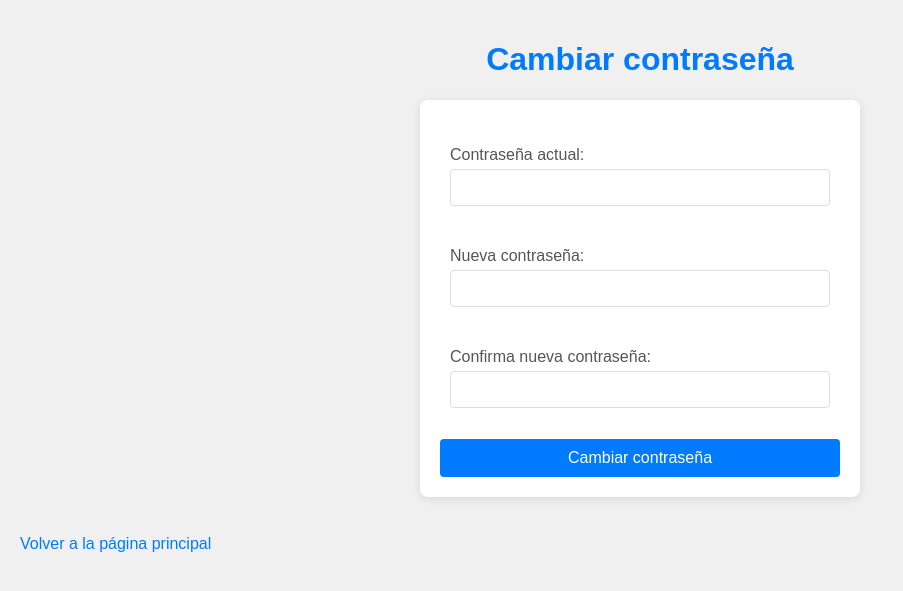
After one commit to xianleon310/DWES, a PHP site: page /change_password.html in a window 1280 px wide. The commit adds this page. Shown: the top 591 px of the page, without its empty margins (0-903 px from the left). Run offline with PHP 8.4, Linux system fonts and the light colour scheme.

```diff
--- /dev/null
+++ b/sprint3sesiones/www/site5/change_password.html
@@ -0,0 +1,43 @@
+<!DOCTYPE html>
+<html lang="es">
+<head>
+    <meta charset="UTF-8">
+    <meta name="viewport" content="width=device-width, initial-scale=1.0">
+    <title>Cambiar contraseña</title>
+    <link rel="stylesheet" href="main-estilos.css">
+</head>
+<body>
+    <h1>Cambiar contraseña</h1>
+    <form method="post" action="change_password.php" onsubmit="return validar()">
+        <p>
+            <label for="pass_actual">Contraseña actual:</label>
+            <input type="password" id="pass_actual" name="pass_actual">
+        </p>
+        <p>
+            <label for="pass_nueva">Nueva contraseña:</label>
+            <input type="password" id="pass_nueva" name="pass_nueva">
+        </p>
+        <p>
+            <label for="pass_nueva2">Confirma nueva contraseña:</label>
+            <input type="password" id="pass_nueva2" name="pass_nueva2">
+        </p>
+        <input type="submit" value="Cambiar contraseña">
+    </form>
+    <br>
+    <a href="main.php">Volver a la página principal</a>
+    <script>
+        function validar() {
+            var passActual = document.getElementById('pass_actual').value;
+            var passNueva = document.getElementById('pass_nueva').value;
+            var passNueva2 = document.getElementById('pass_nueva2').value;
+
+
+            if (passActual == '' || passNueva == '' || passNueva2=='') {
+                alert('Los campos no pueden estar vacíos');
+                return false;  // NO ENVIA EL FORMULARIO SI HAY CAMPOS VACIOS
+            }
+            return true;  // ENVIA EL FORMULARIO SI ESTÁ TODO OK
+        }
+    </script>
+</body>
+</html>
--- /dev/null
+++ b/sprint3sesiones/www/site5/logout.php
@@ -0,0 +1,6 @@
+<?php
+    //CIERRA LA SESIÓN Y REDIRIGE A LOGIN
+    session_start();
+    session_destroy();
+    header('Location: login.html');
+?>
--- /dev/null
+++ b/sprint3sesiones/www/site5/main-estilos.css
@@ -0,0 +1,115 @@
+/* ESTILOS GENERALES PARA TODA LA WEB */
+body {
+    font-family: Arial, sans-serif;
+    background-color: #f0f0f0;
+    margin: 0;
+    padding: 20px;
+    color: #333;
+}
+/*TEXTO DE BIENVENIDA*/
+h1 {
+    color: #007bff;
+    text-align: center;
+}
+/*TITULOS DE LOS JUEGOS*/
+h2 {
+    color: #333;
+}
+
+/* FORMULARIOS */
+form {
+    background-color: #ffffff;
+    padding: 20px;
+    border-radius: 8px;
+    box-shadow: 0 2px 10px rgba(0, 0, 0, 0.1);
+    max-width: 400px;
+    margin: 20px auto;
+}
+
+label {
+    display: block;
+    margin-bottom: 5px;
+    color: #555;
+    text-align: left;
+}
+
+input[type="text"],
+input[type="email"],
+input[type="password"],
+textarea {
+    /*OCUPAN LOS CAMPOS EL 100% DEL PADRE (form) PERO CON MARGENES*/
+    width: 100%;
+    padding: 10px;
+    margin-bottom: 5px;
+    border: 1px solid #ddd;
+    border-radius: 4px;
+    box-sizing: border-box;
+    text-align: left;
+}
+
+input[type="submit"] {
+    background-color: #007bff;
+    color: white;
+    padding: 10px 20px;
+    border: none;
+    border-radius: 4px;
+    cursor: pointer;
+    font-size: 16px;
+    width: 100%;
+}
+
+input[type="submit"]:hover {
+    background-color: #0056b3;
+}
+
+/* ENLACES */
+a {
+    color: #007bff;
+    text-decoration: none;
+}
+
+a:hover {
+    text-decoration: underline;
+}
+
+/* MENSAJES DE ERROR/ÉXITO Y LOS TITULOS DE LAS ENCUESTAS*/
+p {
+    text-align: center;
+    padding: 10px;
+}
+
+
+
+
+
+/*PARA LOS JUEGOS DEL MAIN*/
+.juego{
+    /*OPACIDAD DE 70%*/
+    opacity:0.7;
+    /*SOMBRAS*/
+    box-shadow: 0 2px 5px rgba(0, 0, 0, 0.1);
+    /*MARGEN CON RESPECTO AL RESTO DE ELEMENTOS Y ENTRE ESTOS MISMOS*/
+    padding: 15px;
+    margin: 10px 0;
+    /*REDONDEAR ESQUINAS Y COLOR DE FONDO*/
+    border-radius: 8px;
+    background-color: #f9f9f9;
+    /*TRANSICIÓN SUAVE CON RESPECTO AL HOVER*/
+    transition:all 0.3s ease;
+    cursor: pointer;
+}
+.juego:hover{
+    /*NORMAL PARA CUANDO TENEMOS EL RATÓN ENCIMA*/
+    opacity:1;
+    transform: scale(1.03);
+    box-shadow: 0 8px 20px rgba(0, 0, 0, 0.3);
+    background-color: #ffffff;
+}
+.juego h2 {
+    color: #333;
+    transition: color 0.3s;
+}
+
+.juego:hover h2 {
+    color: #007bff;
+}
```
Also changed, not shown: sprint3sesiones/www/site5/change_password.php (added, +36 -0 lines), sprint3sesiones/www/site5/comment.php (+11 -3 lines), sprint3sesiones/www/site5/detail.php (+13 -8 lines), sprint3sesiones/www/site5/index.php (added, +11 -0 lines), sprint3sesiones/www/site5/login.html (added, +36 -0 lines), sprint3sesiones/www/site5/login.php (added, +31 -0 lines), sprint3sesiones/www/site5/main.php (+26 -3 lines), sprint3sesiones/www/site5/register.html (added, +39 -0 lines), sprint3sesiones/www/site5/register.php (added, +36 -0 lines).
